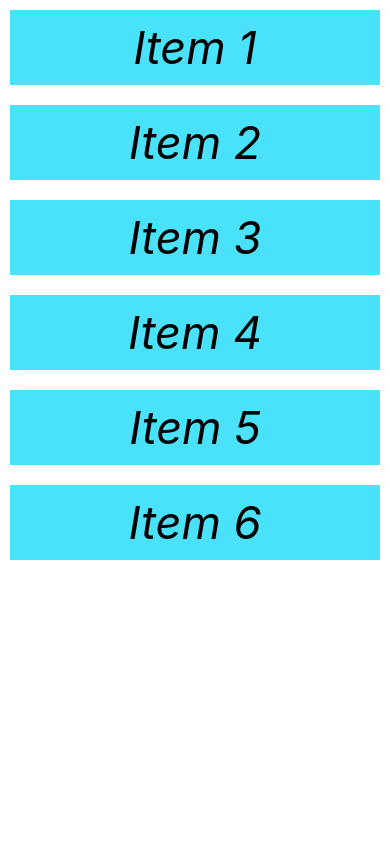
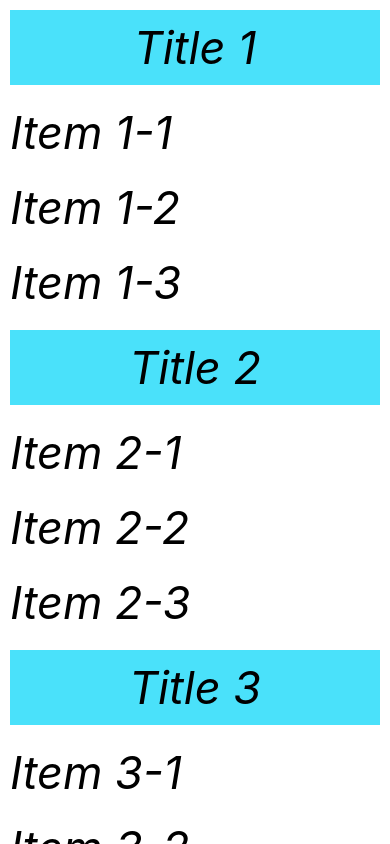
Before and after one commit to KamilWsb755/android-zajecia, a React Native app: screen / in a window 390 px wide. Built offline with nearby package versions, Linux system fonts and the light colour scheme.

Commit message:
SectionList czyli zagniezdzenie tablic

```diff
--- a/App.js
+++ b/App.js
@@ -15,18 +15,25 @@ import {
   ScrollView,
   RefreshControl,
   FlatList,
+  SectionList,
 } from 'react-native';
 
 
 const App = () => {
-  const [Items, setItems] = useState([
-    { name: 'Item 1' },
-    { name: 'Item 2' },
-    { name: 'Item 3' },
-    { name: 'Item 4' },
-    { name: 'Item 5' },
-    { name: 'Item 6' },
-  ])
+  const DATA = [
+    {
+      title: 'Title 1',
+      data: ['Item 1-1', 'Item 1-2', 'Item 1-3'],
+    },
+    {
+      title: 'Title 2',
+      data: ['Item 2-1', 'Item 2-2', 'Item 2-3'],
+    },
+    {
+      title: 'Title 3',
+      data: ['Item 3-1', 'Item 3-2', 'Item 3-3'],
+    },
+  ]
   const [Refreshing, setRefreshing] = useState(false);
 
   const onRefresh = () => {
@@ -36,21 +43,17 @@ const App = () => {
   }
 
   return (
-    <FlatList
+    <SectionList
       keyExtractor={(item, index) => index.toString()}
-      data={Items}
+      sections={DATA}
       renderItem={({ item }) => (
+        <Text style={styles.text}>{item}</Text>
+      )}
+      renderSectionHeader={({ section }) => (
         <View style={styles.item}>
-          <Text style={styles.text}>{item.name}</Text>
+          <Text style={styles.text}>{section.title}</Text>
         </View>
       )}
-      refreshControl={
-        <RefreshControl
-          refreshing={Refreshing}
-          onRefresh={onRefresh}
-          colors={['#ff00ff']}
-        />
-      }
     />
   );
 };
```
